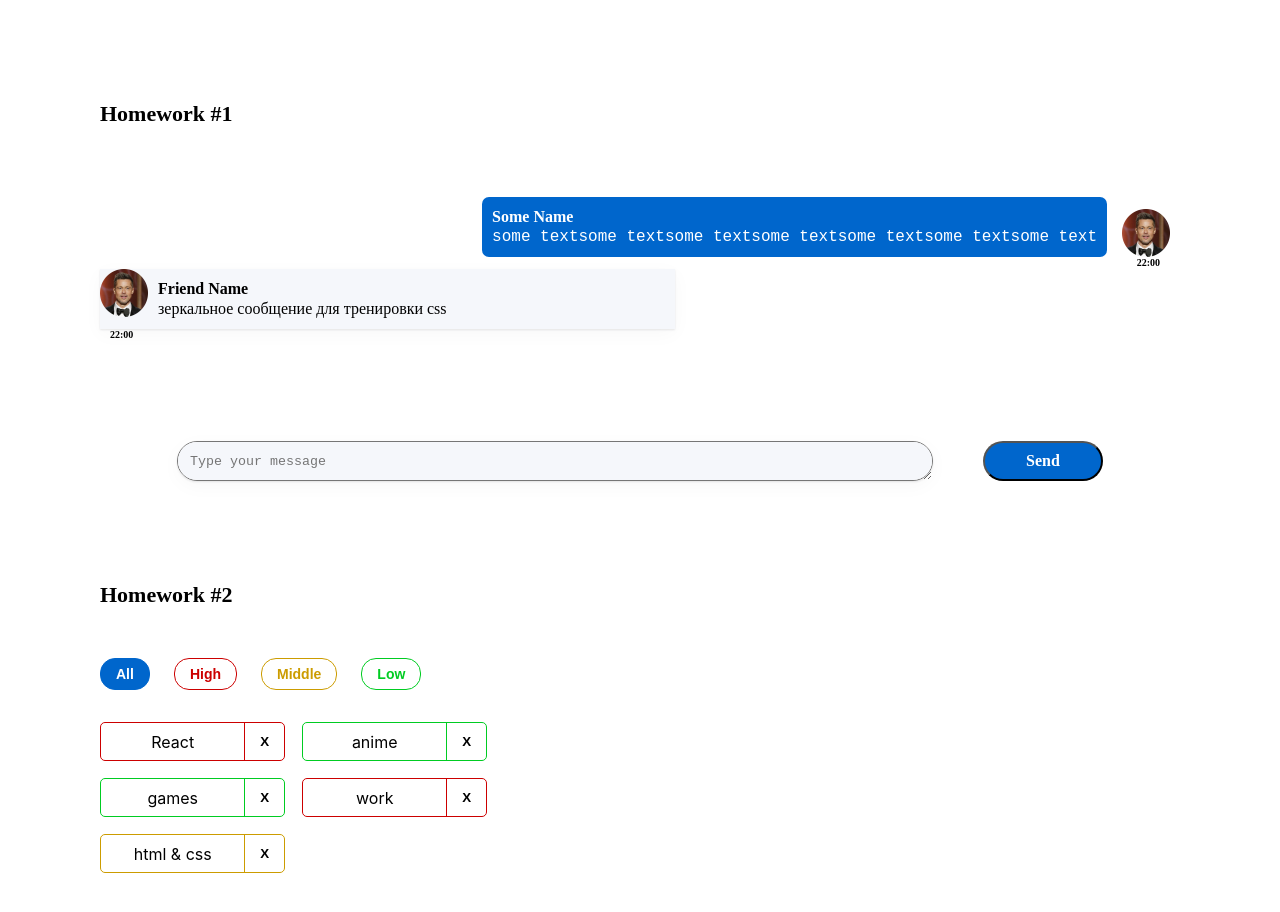
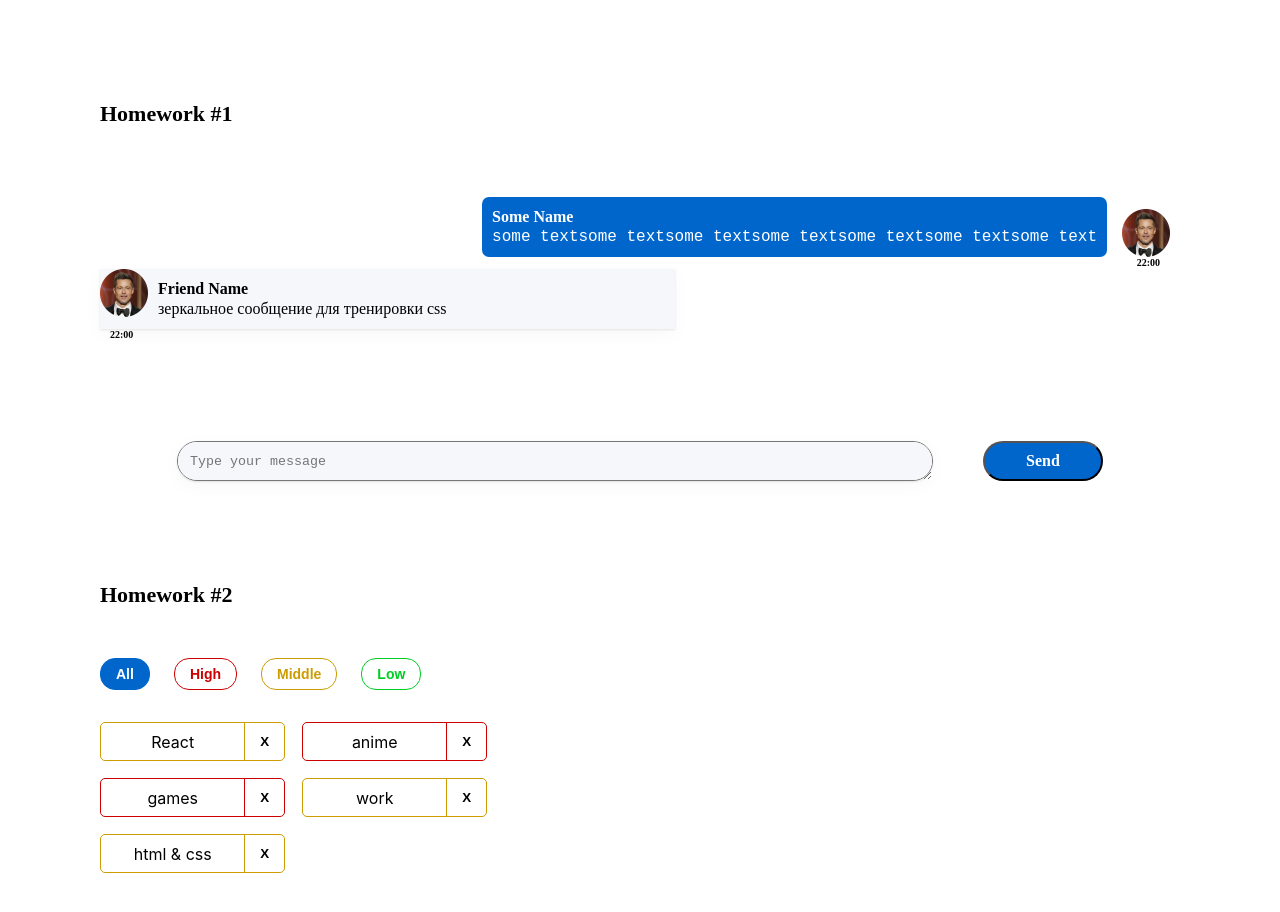
Before and after one commit to Gl7808/HomeWork, a React (Create React App) app: page / in a window 1280 px wide. Shown: the top 912 px of the page. Built offline with nearby package versions, Linux system fonts and the light colour scheme.

Commit message:
HW_2 training | 11.01.2023 | 21.07

```diff
--- a/src/s2-homeworks/hw02/HW2.tsx
+++ b/src/s2-homeworks/hw02/HW2.tsx
@@ -28,10 +28,10 @@ export type FilterType = 'all' | AffairPriorityType
 
 // constants
 const defaultAffairs : Array<AffairType> = [ // need to fix any
-    {_id: 1, name: 'React', priority: 'high'}, // студенты могут изменить содержимое name и количество элементов в массиве, ...priority не менять!
-    {_id: 2, name: 'anime', priority: 'low'},
-    {_id: 3, name: 'games', priority: 'low'},
-    {_id: 4, name: 'work', priority: 'high'},
+    {_id: 1, name: 'React', priority: 'middle'}, // студенты могут изменить содержимое name и количество элементов в массиве, ...priority не менять!
+    {_id: 2, name: 'anime', priority: 'high'},
+    {_id: 3, name: 'games', priority: 'high'},
+    {_id: 4, name: 'work', priority: 'middle'},
     {_id: 5, name: 'html & css', priority: 'middle'},
 ]
 
```
